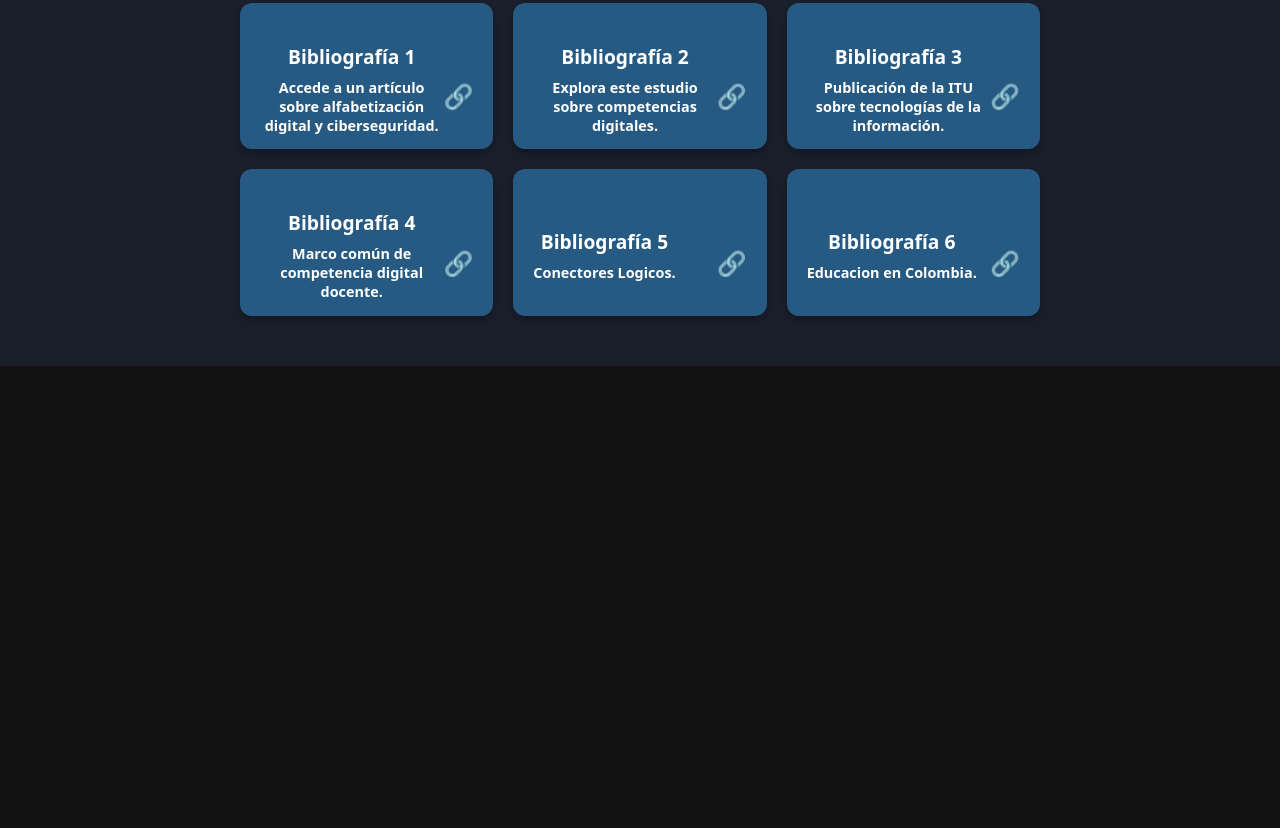
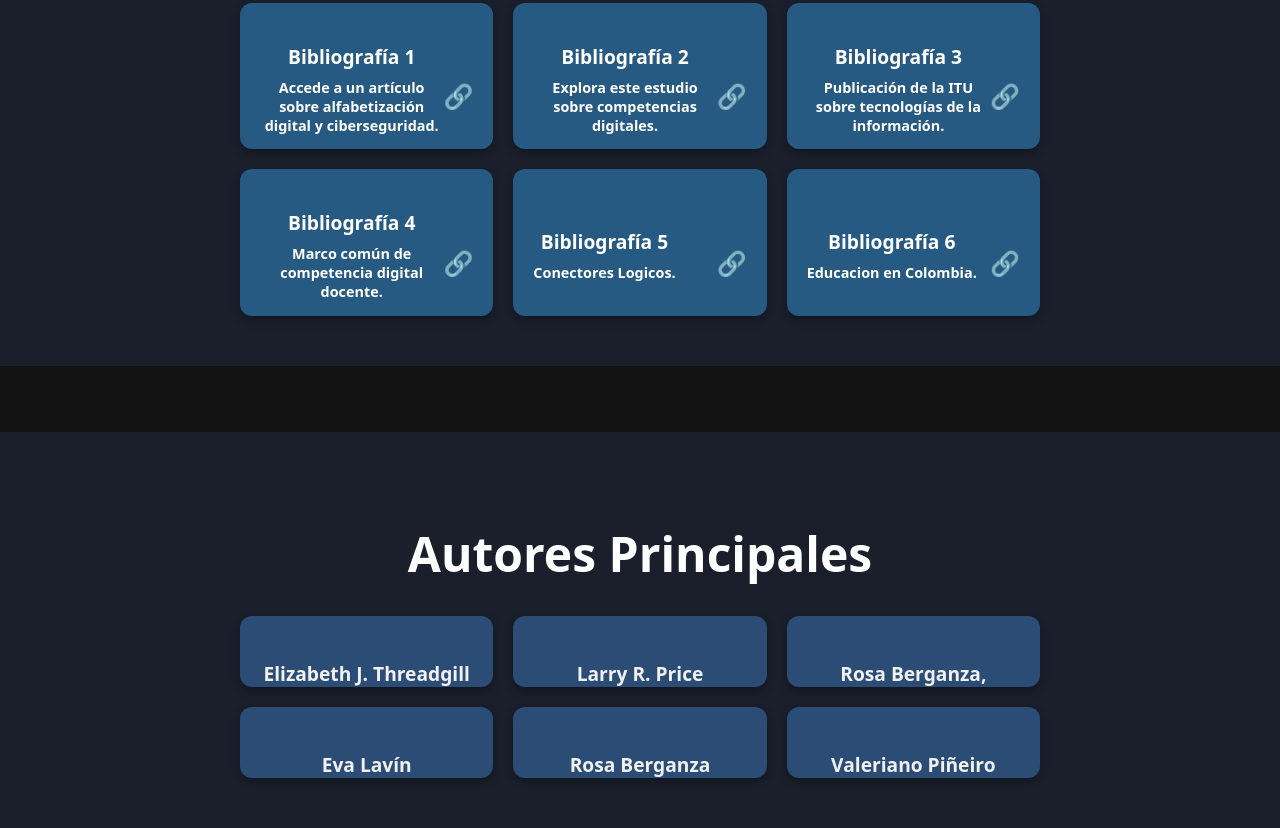
Before and after one commit to Skafind007/Portafolio, a plain HTML site: page index.html in a window 1280 px wide. Shown: the part 1696-2524 px from the top of the page. Before the commit the page ends 2062 px from the top, so only its background shows below. Drawn offline with Linux system fonts and the light colour scheme; a web font is replaced by a local one.

Commit message:
Update index.html

```diff
--- a/index.html
+++ b/index.html
@@ -104,7 +104,71 @@
         </div>
     </section>
 
+    <br><br><br>
+    <section id="bibliography-section">
+        <h2>Autores Principales</h2>
+        <div class="bibliography-grid">
+            <div class="bibliography-card">
 
+                    <div class="card-content">
+                        <br><br>
+                        <h3>Elizabeth J. Threadgill</h3>
+
+                    </div>
+
+
+
+            </div>
+
+            <div class="bibliography-card">
+
+                    <div class="card-content">
+                        <br><br>
+                        <h3>Larry R. Price</h3>
+
+                    </div>
+
+
+            </div>
+            <div class="bibliography-card">
+
+                    <div class="card-content">
+                        <br><br>
+                        <h3> Rosa Berganza, </h3>
+
+                    </div>
+
+
+            </div>
+            <div class="bibliography-card">
+
+                    <div class="card-content">
+                        <br><br>
+                        <h3>Eva Lavín</h3>
+
+                    </div>
+
+
+            </div>
+            <div class="bibliography-card">
+
+                    <div class="card-content">
+                        <br><br>
+                        <h3> Rosa Berganza</h3>
+
+                    </div>
+            </div>
+            <div class="bibliography-card">
+
+                    <div class="card-content">
+                        <br><br>
+                        <h3>Valeriano Piñeiro</h3>
+
+                    </div>
+
+            </div>
+        </div>
+    </section>
 
 
     <script src="script.js"></script>
```
